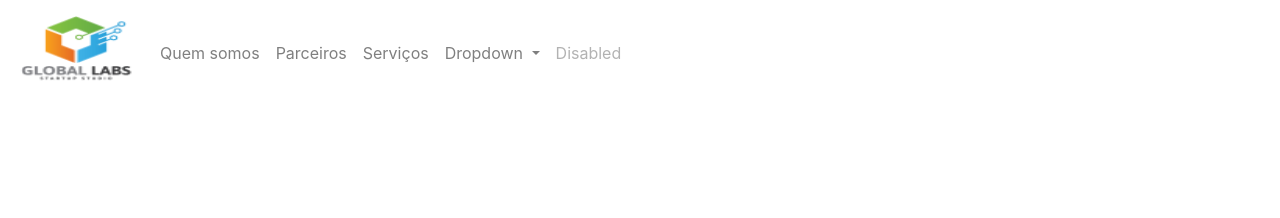
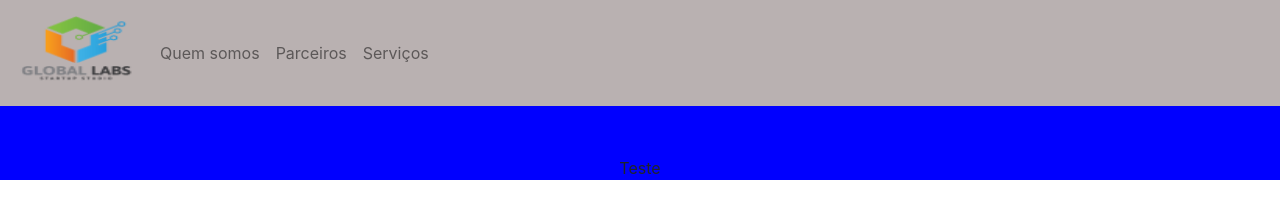
Before and after one commit to RedHollister/AulaBootstrap, a plain HTML site: page index.htm in a window 1280 px wide. Drawn offline with Linux system fonts and the light colour scheme.

Commit message:
Mudanças da aula de Crie Containers

```diff
--- a/index.htm
+++ b/index.htm
@@ -24,23 +24,15 @@
                 <li class="nav-item">
                     <a class="nav-link" href="#">Serviços</a>
                 </li>
-                <li class="nav-item dropdown">
-                    <a class="nav-link dropdown-toggle" href="#" id="navbarDropdown" role="button" data-toggle="dropdown" aria-haspopup="true" aria-expanded="false">
-                Dropdown
-                    </a>
-              <div class="dropdown-menu" aria-labelledby="navbarDropdown">
-                <a class="dropdown-item" href="#">Action</a>
-                <a class="dropdown-item" href="#">Another action</a>
-                <div class="dropdown-divider"></div>
-                <a class="dropdown-item" href="#">Something else here</a>
-              </div>
-                </li>
-                <li class="nav-item">
-                    <a class="nav-link disabled" href="#" tabindex="-1" aria-disabled="true">Disabled</a>
-                </li>
             </ul>
         </div>
     </nav>
 
+    <section id="quemsomos">
+        <div class="container-fluid quem-somos text-center margin">
+            <p>Teste</p>
+        </div>
+    </section>
+
 </body>
 </html>
--- a/style/style.css
+++ b/style/style.css
@@ -0,0 +1,12 @@
+.navbar {
+    background-color: rgba(78, 59, 59, 0.397);
+}
+
+.quem-somos{
+    background-color: blue;
+}
+
+.margin{
+    padding-top: 50px;
+
+}
```
